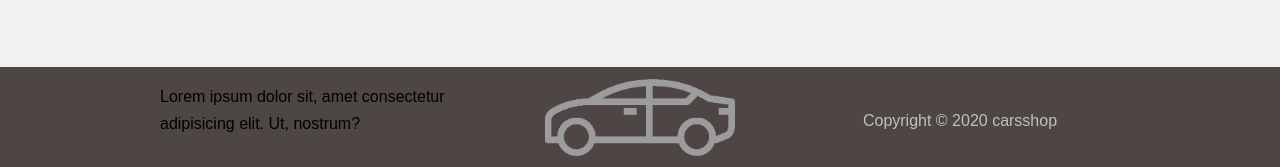
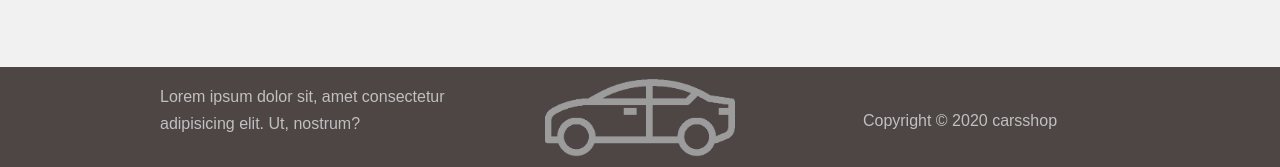
Before and after one commit to KhasanAlimov/Cars, a plain HTML site: page index.html in a window 1280 px wide. Shown: the part 1391-1558 px from the top of the page. Drawn offline with Linux system fonts and the light colour scheme.

Commit message:
lorem color

```diff
--- a/components/Footer/footer.css
+++ b/components/Footer/footer.css
@@ -14,6 +14,9 @@
 .footer-section:nth-child(2) {
   text-align: center;
 }
+.footer-description {
+  color: #c0c0c0;
+}
 .footer-img {
   object-fit: contain;
   height: 80px;
--- a/components/Footer/footer.js
+++ b/components/Footer/footer.js
@@ -1,7 +1,7 @@
 const html = `
   <div class="footer-container">
     <div class="footer-section">
-      <p>Lorem ipsum dolor sit, amet consectetur adipisicing elit. Ut, nostrum?</p>
+      <p class="footer-description">Lorem ipsum dolor sit, amet consectetur adipisicing elit. Ut, nostrum?</p>
     </div>
     <div class="footer-section">
       <img src="components/Footer/img/car.png" alt="Car" class="footer-img">
```
